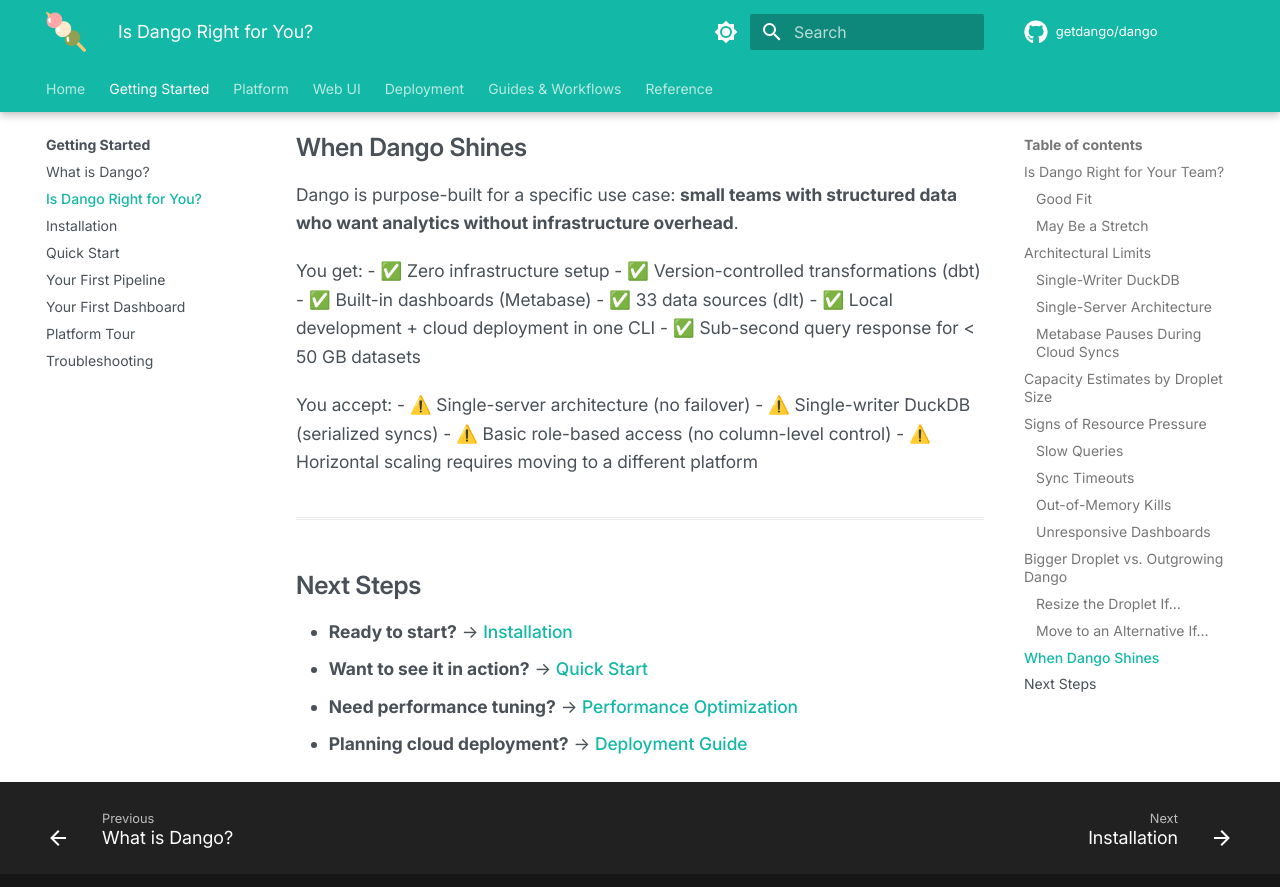
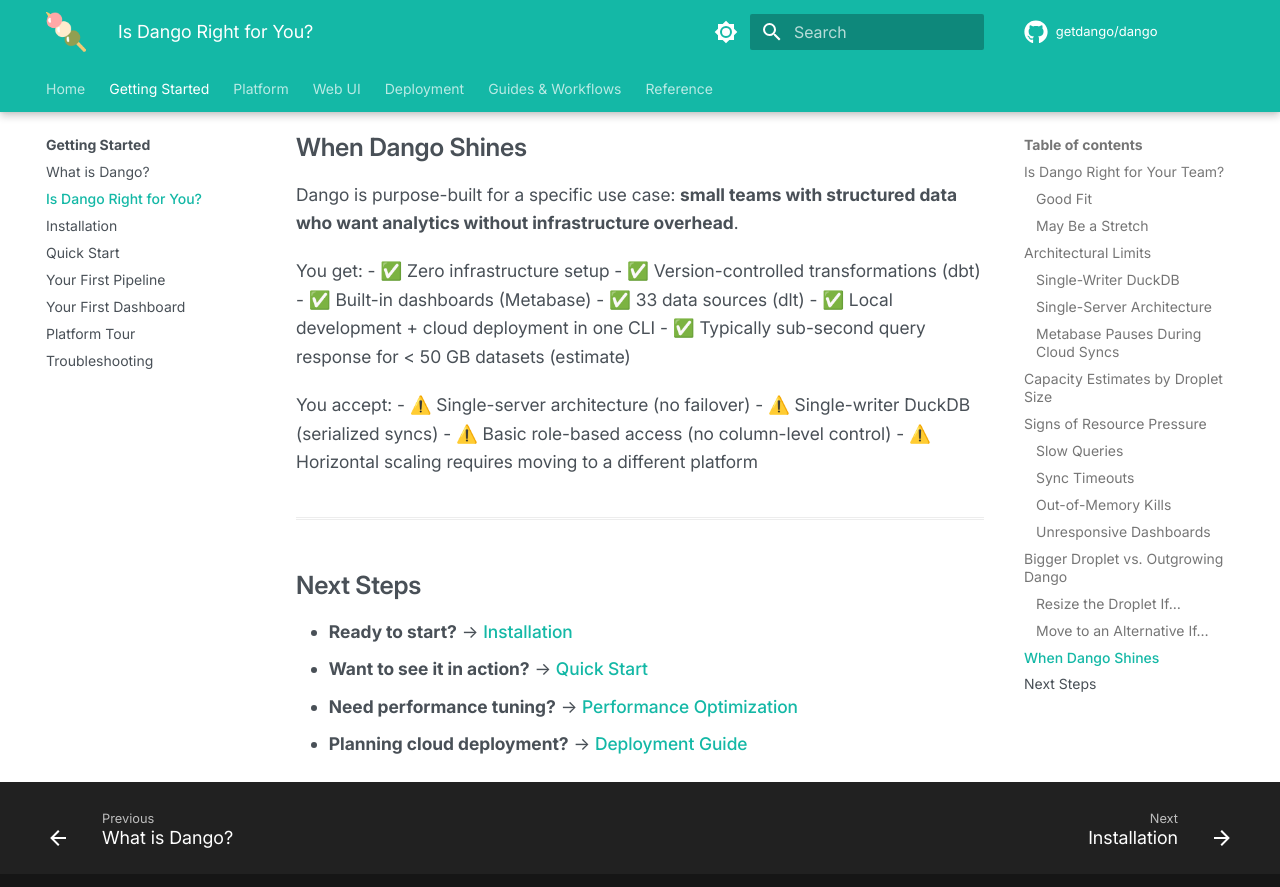
Before and after one commit to getdango/docs, an MkDocs documentation site: the page built from docs/getting-started/scalability.md, in a window 1280 px wide and 900 px high, scrolled down 5513 px. Shown: the top 887 px of the window. Built offline with MkDocs 1.6.1 and Material for MkDocs 9.7.7, drawn with Linux system fonts in a browser that asks for light colours; comment, search, counter and statistics services are not loaded; the version menu is left out.

Commit message:
Polish: soften query response claim for consistency
Add 'typically' and '(estimate)' to 'Sub-second query response' claim to
match hedging applied to other performance estimates throughout the document.

```diff
--- a/docs/getting-started/scalability.md
+++ b/docs/getting-started/scalability.md
@@ -154,7 +154,7 @@
 - ✅ Built-in dashboards (Metabase)
 - ✅ 33 data sources (dlt)
 - ✅ Local development + cloud deployment in one CLI
-- ✅ Sub-second query response for < 50 GB datasets
+- ✅ Typically sub-second query response for < 50 GB datasets (estimate)
 
 You accept:
 - ⚠️ Single-server architecture (no failover)
```
